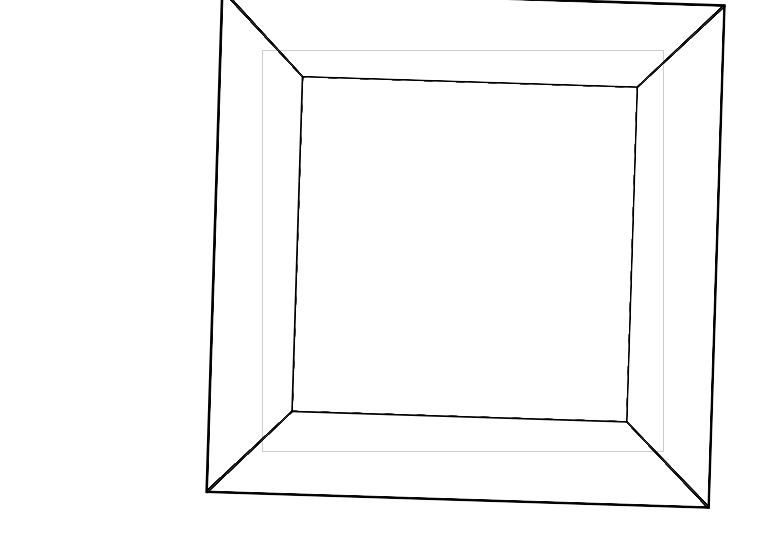
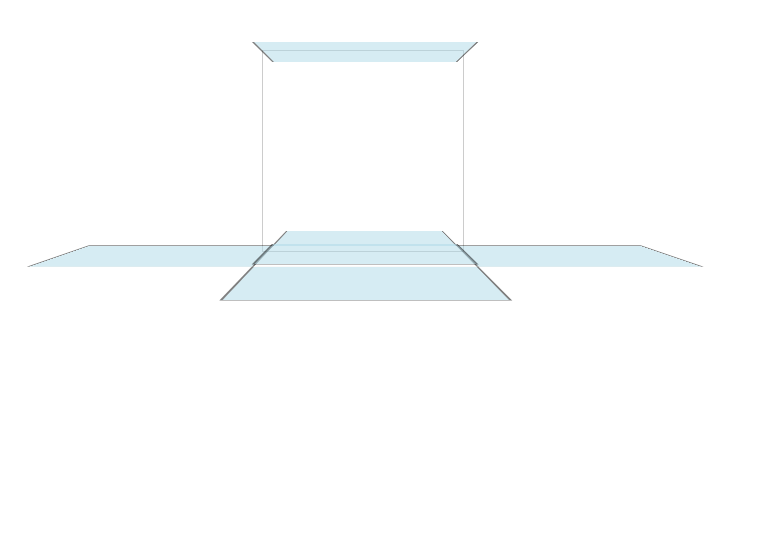
Before and after one commit to jepetko/css3cube, a website: page index.html in a window 1280 px wide. Shown: the whole page, without its empty margins (46-803 px from the left). Drawn offline with Linux system fonts and the light colour scheme.

Commit message:
more animations. open.

```diff
--- a/src/css/css3cube.css
+++ b/src/css/css3cube.css
@@ -1,18 +1,21 @@
 #supercontainer {
     position: relative;
-    width: 400px;
-    height: 400px;
+    width: 200px;
+    height: 200px;
     margin-top: 50px;
     margin-left: 300px;
     position: relative;
     border: 1px solid #CCC;
     -moz-perspective: 1000px;
     perspective: 1000px;
+    -webkit-perspective: 1000px;
 }
 
 .css3cube-el {
     border: 2px solid black;
     position: absolute;
-    width: 400px;
-    height: 400px;
+    width: 200px;
+    height: 200px;
+    background-color: lightblue;
+    opacity: .5;
 }
--- a/src/css3cube.js
+++ b/src/css3cube.js
@@ -62,7 +62,8 @@ CssUtils.fromCamelToCss = function(str) {
                 this.options = {};
             if(arguments.length === 0)
                 return this.options;
-            $.extend(this.options, { actions : ['animatex', 'animatey', 'animatez', 'shake', 'open'] }, options);
+            //$.extend(this.options, { actions : ['animatex', 'animatey', 'animatez', 'shake', 'open'] }, options);
+            $.extend(this.options, { actions : ['open'] }, options);
             return this.options;
         };
 
@@ -193,15 +194,17 @@ CssUtils.fromCamelToCss = function(str) {
         /* add open values */
         $.css3cube.cssPartsOpenTransformations = {
             front : function(opts) {
+                return { transform : 'rotateX(270deg)  translateY(-' + opts.sizeHalf + 'px)', transformOrigin : 'bottom' };
             },
             back : function(opts) {
-                return { transform : 'rotateX( -90deg ) translateY( 0px, 300px, 300px )' };
+                return { transform : 'rotateX(-90deg)  translateY(' + opts.size * 1.5 + 'px)', transformOrigin : 'bottom' };
             },
             left : function(opts) {
-                return { transform : 'rotateX( 90deg ) translate3d( -405px, 0px, -200px )' };
+                 return { transform : 'rotateY(-90deg)  rotateX( -90deg ) translateY(-' + opts.sizeHalf + 'px)', transformOrigin : 'bottom' };
             },
             right : function(opts) {
-                return { transform : 'rotateX( -90deg ) translate3d( 405px, 0px, 200px )' };
+                return { transform : 'rotateY(90deg)  rotateX( -90deg ) translateY(-' + opts.sizeHalf + 'px)', transformOrigin : 'bottom' };
+
             },
             top: function(opts) {
             },
@@ -227,8 +230,12 @@ CssUtils.fromCamelToCss = function(str) {
                 width: 100%; \
                 height: 100%; \
                 position: absolute;';
-             animClass += CssUtils.fromCamelToCss( Modernizr.prefixed('transform') ) + '-style : preserve-3d }';
+            animClass += CssUtils.fromCamelToCss( Modernizr.prefixed('transformStyle') ) + ': preserve-3d;'
+            animClass += CssUtils.fromCamelToCss( Modernizr.prefixed('backfaceVisibility') ) + ': hidden;';
+
+            animClass += '}';
             CssUtils.addRule( animClass );
+            console.log( animClass );
             return $('<div class="' + $.css3cube.buildClass('container') + '"></div>').appendTo(that);
         }
 
@@ -240,21 +247,6 @@ CssUtils.fromCamelToCss = function(str) {
             CssUtils.addRule( animClass );
             return className;
         }
-/*
-        $.css3cube.addParts = function(that) {
-            var width = parseInt( CssUtils.getRule( $.css3cube.buildClass('el',true), 'width') );
-            $.css3cube( { size : width, sizeHalf : Math.round(width/2) });
-
-            $.each( $.css3cube.cssPartDefTransformations, function(key, val) {
-                var cssName = $.css3cube.buildClass(key);
-                var cssStr = '.' + cssName + '{'
-                            + CssUtils.fromCamelToCss( Modernizr.prefixed('transform') )
-                            + ':' + val( $.css3cube() ) + ";";
-                            + '}';
-                CssUtils.addRule(cssStr);
-                that.append('<div class="' + $.css3cube.buildClass('el') + ' ' + cssName + '"></div>');
-            });
-        }*/
 
         var settings = $.css3cube(options);
         var width = parseInt( CssUtils.getRule( $.css3cube.buildClass('el',true), 'width') );
```
